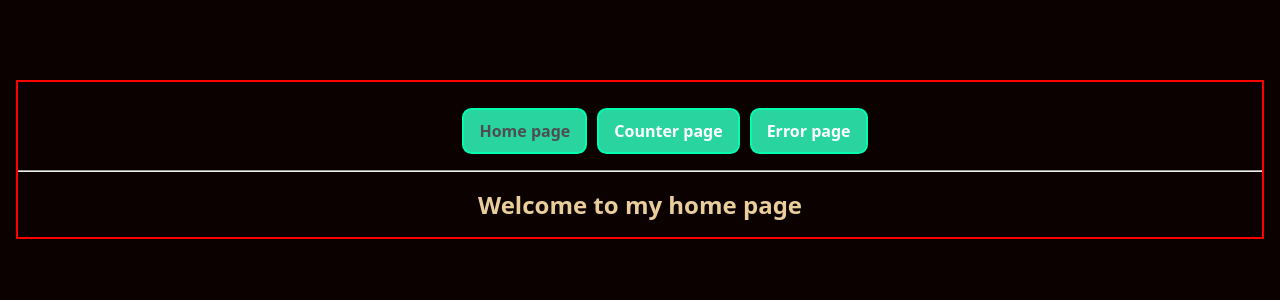
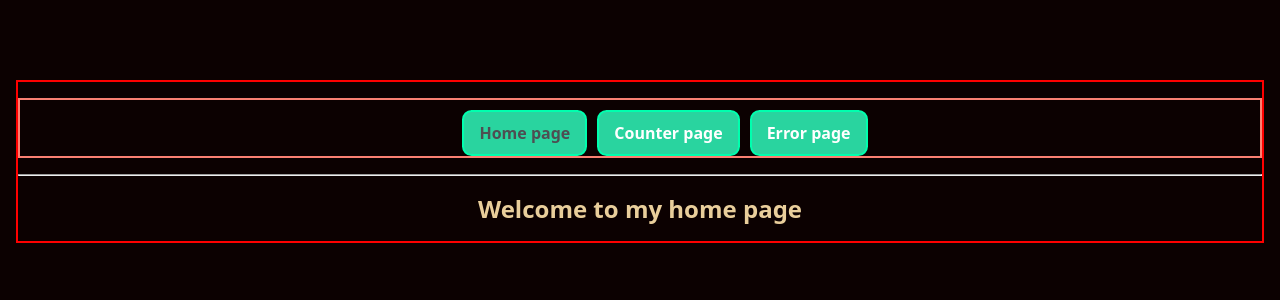
Before and after one commit to Ayomide-Oyeneye/2nd-Semester-Altschoolv2-Exam, a React (Create React App) app: page / in a window 1280 px wide. Shown: the top 300 px of the page. Built offline with nearby package versions, Linux system fonts and the light colour scheme.

Commit message:
Update style.css

```diff
--- a/src/style.css
+++ b/src/style.css
@@ -89,6 +89,7 @@ h1 {
 .navlink {
   display: flex;
   justify-content: center;
+  border: 2px solid salmon;
 }
 .links {
   color: #ffd000;
```
